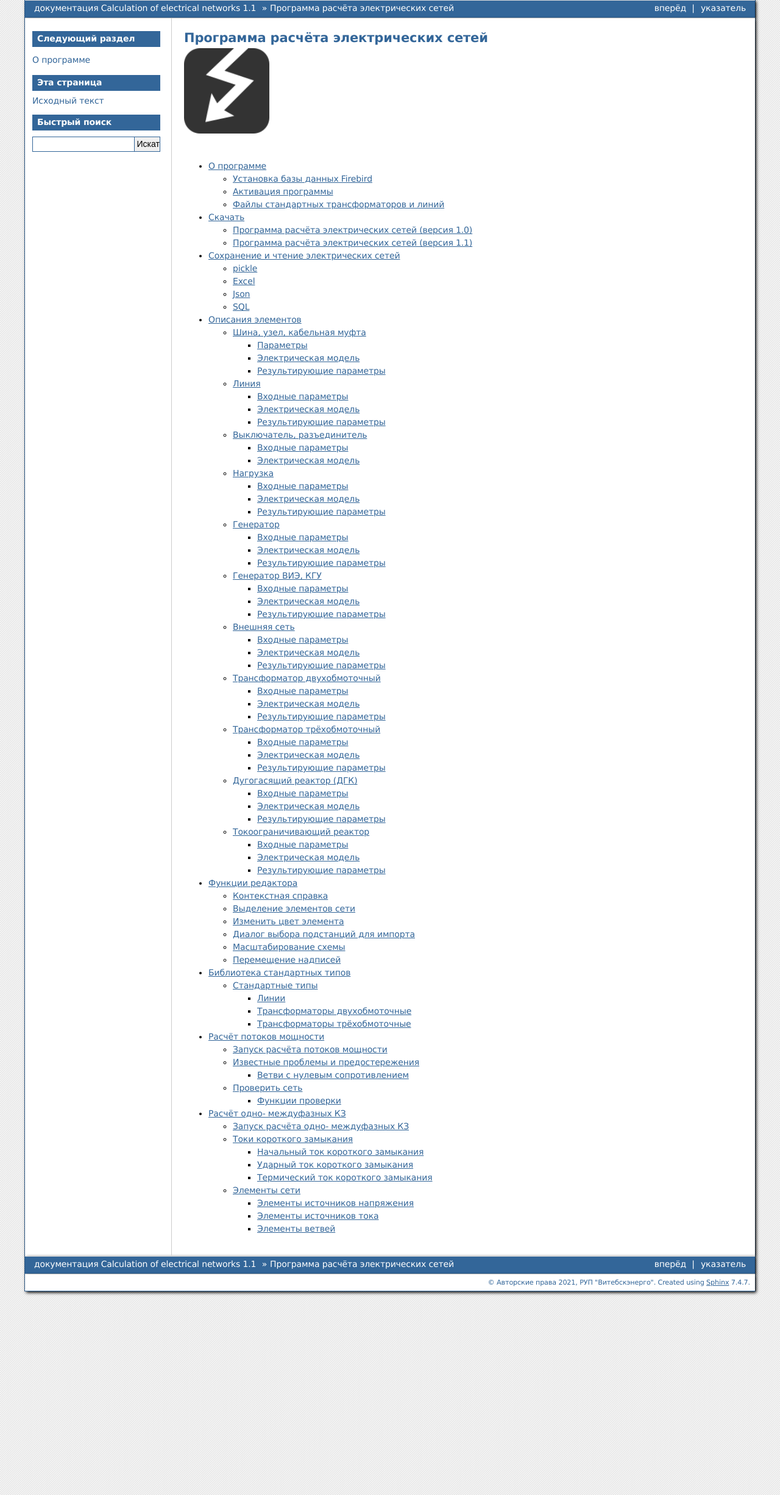
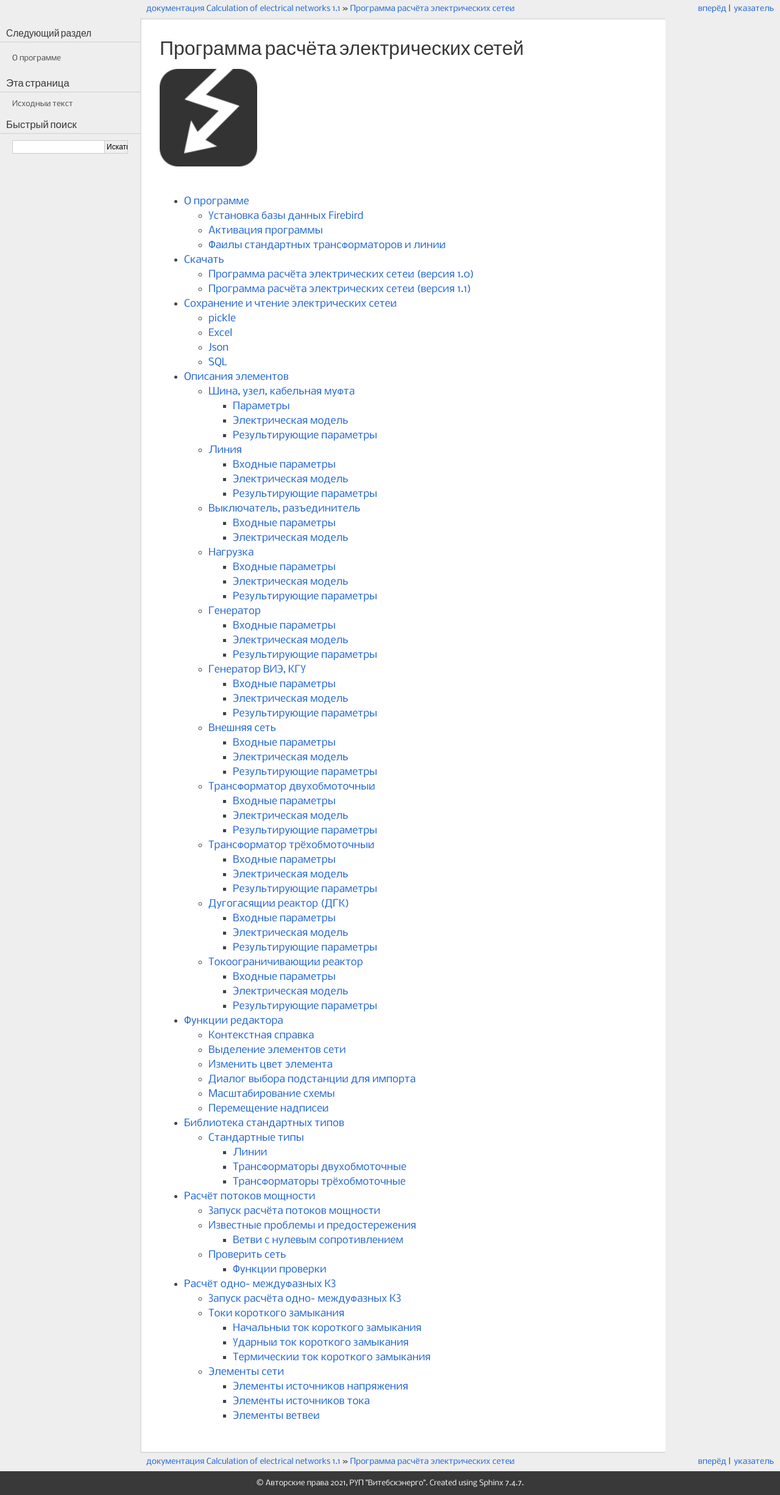
Before and after one commit to vicjan89/doctkz, a Sphinx documentation site: the page built from docs/source/index.rst, in a window 1280 px wide. Shown: the whole page at 61% size. Built offline with Sphinx 7.4.7, drawn with Linux system fonts in a browser that asks for light colours.

Commit message:
Поменял тему Sphinx

```diff
--- a/docs/source/conf.py
+++ b/docs/source/conf.py
@@ -55,7 +55,8 @@ exclude_patterns = []
 # a list of builtin themes.
 #
 #html_theme = 'sphinx_rtd_theme'
-html_theme = 'bizstyle'
+#html_theme = 'bizstyle'  - не очень
+html_theme = 'pyramid'
 html_favicon = '_static/electrodevices_electr_4064.ico'
 # Add any paths that contain custom static files (such as style sheets) here,
 # relative to this directory. They are copied after the builtin static files,
```
